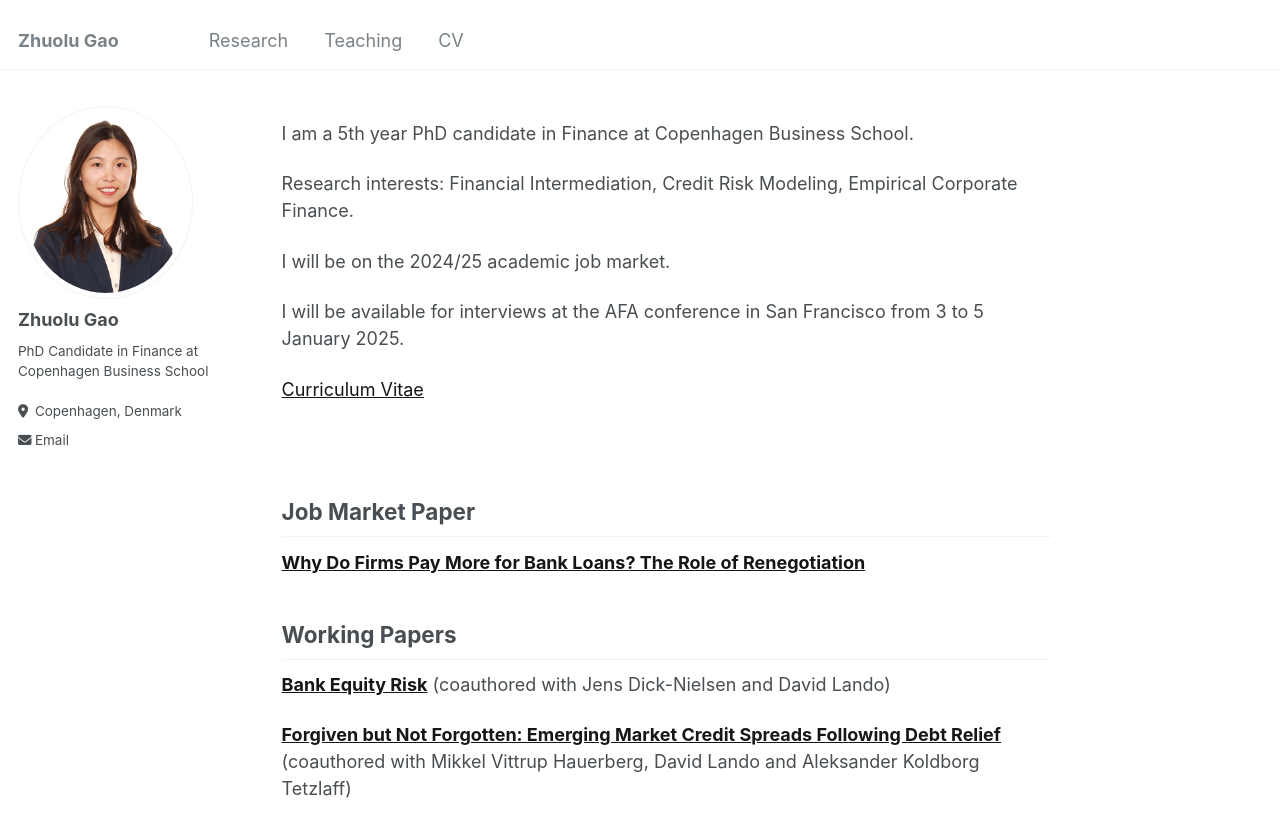
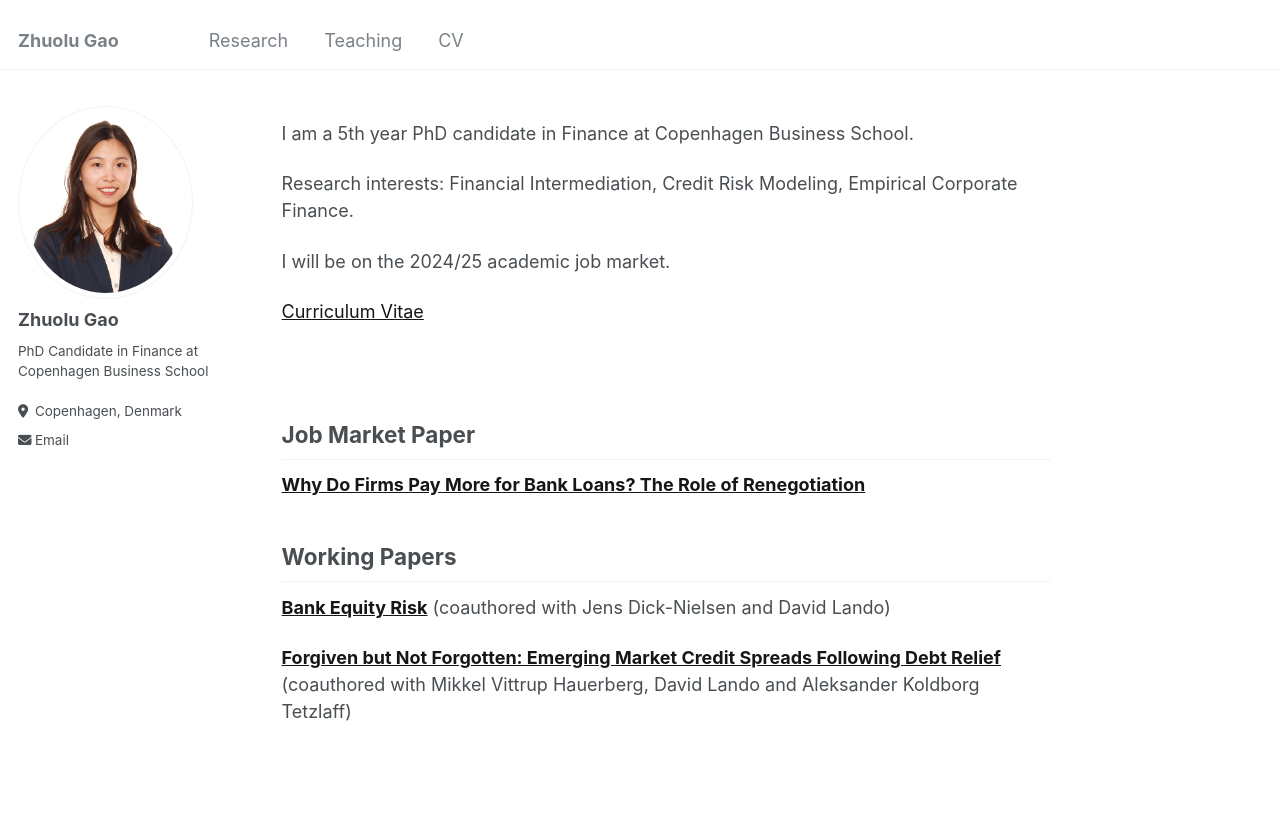
Before and after one commit to zhuolugao/zhuolugao.github.io, a Jekyll site: the page built from _pages/about.md, in a window 1280 px wide and 1015 px high. Shown: the top 837 px of the window. Built offline with Jekyll 4.4.1, drawn with Linux system fonts in a browser that asks for light colours.

Commit message:
Update about.md

```diff
--- a/_pages/about.md
+++ b/_pages/about.md
@@ -12,8 +12,6 @@ I am a 5th year PhD candidate in Finance at Copenhagen Business School.
 Research interests: Financial Intermediation, Credit Risk Modeling, Empirical Corporate Finance.
 
 I will be on the 2024/25 academic job market.
-
-I will be available for interviews at the AFA conference in San Francisco from 3 to 5 January 2025.
 
 [Curriculum Vitae](/files/CV_ZhuoluGao.pdf)
 
```
